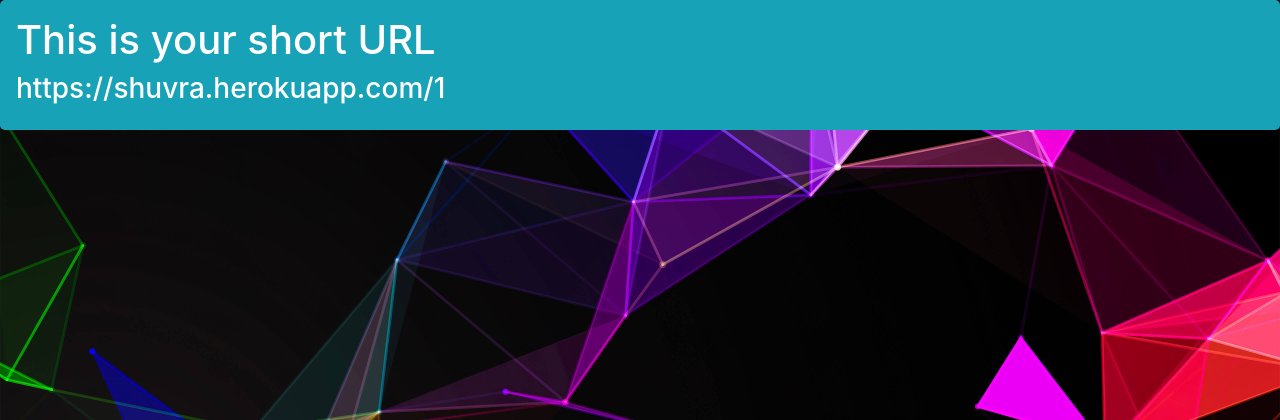
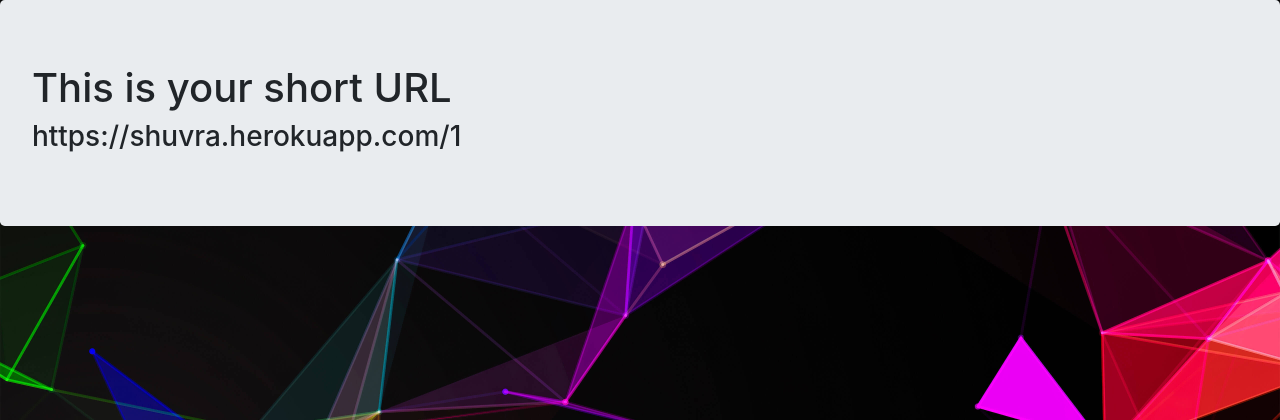
Before and after one commit to shuvra-matrix/URL-Shortener-Using-Flask, a Flask app: page /short/1 in a window 1280 px wide. Shown: the part 80-500 px from the top of the page. Run offline with Flask 2, Linux system fonts and the light colour scheme; some libraries are stand-ins or nearby versions.

Commit message:
Update url.html

```diff
--- a/templates/url.html
+++ b/templates/url.html
@@ -1,7 +1,7 @@
 {% extends "base.html" %}
 {% block content %}
 
-<div class="jumbotron p-3 mb-2 bg-info text-white">
+<div class="jumbotron">
     <h1>This is your short URL</h1>
     <h3>https://shuvra.herokuapp.com/{{ urls }}</h3>
 </div>
```
